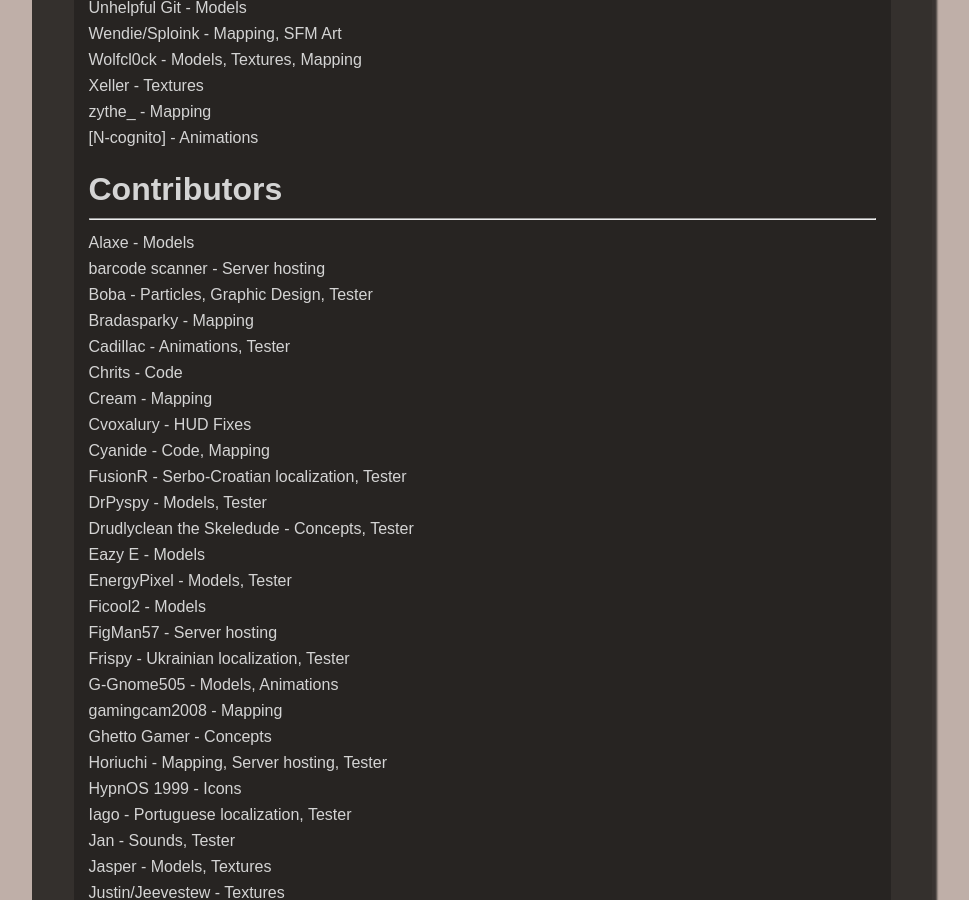
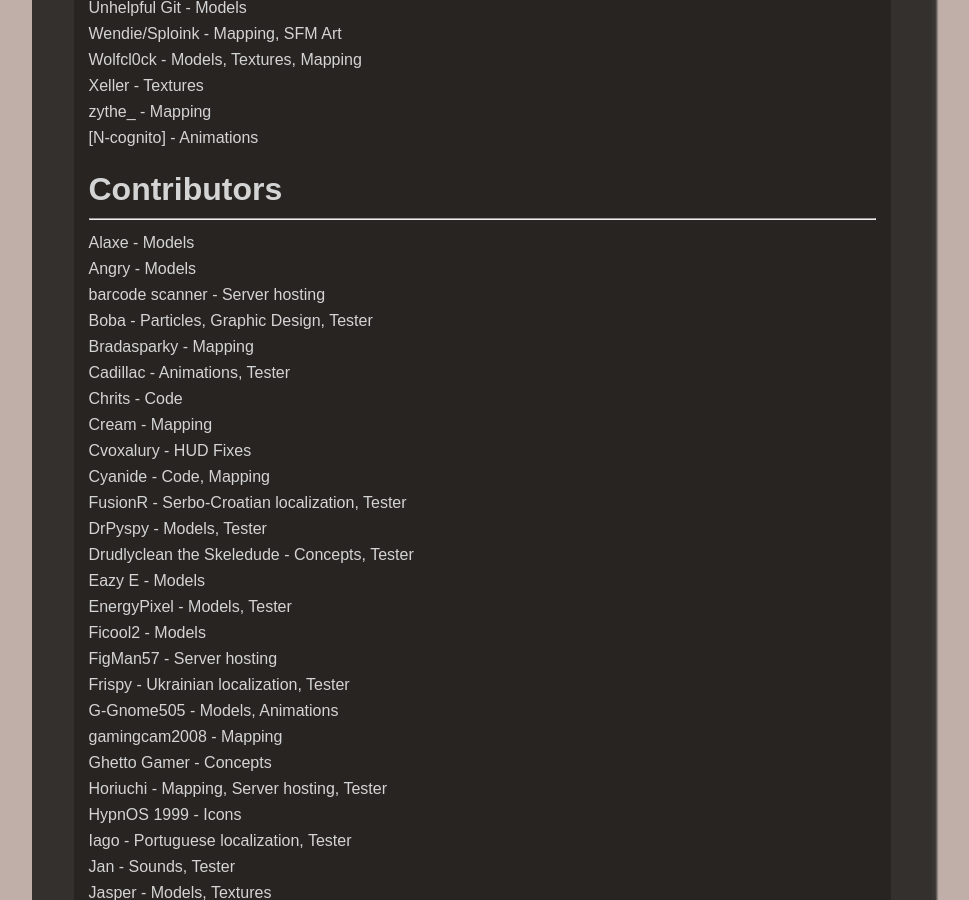
Before and after one commit to Pre-Fortress-2/PF2-Website, a Jekyll site: the page built from pages/credits.md, in a window 1280 px wide and 900 px high, scrolled down 1170 px. Shown: the whole window, without its empty margins (158-1127 px from the left). Built offline with Jekyll 4.4.1, drawn with Linux system fonts in a browser that asks for light colours.

Commit message:
Update credits.json

```diff
--- a/_data/credits.json
+++ b/_data/credits.json
@@ -207,6 +207,10 @@
    "contributors": [
       {
          "name": "Alaxe",
+         "models": true
+      },
+      {
+         "name": "Angry",
          "models": true
       },
       {
@@ -494,6 +498,9 @@
          "name": "coke"
       },
       {
+         "name": "colby"
+      },
+      {
          "name": "CoolBoy736"
       },
       {
@@ -543,9 +550,6 @@
       },
       {
          "name": "MacD11"
-      },
-      {
-         "name": "Madison"
       },
       {
          "name": "Marioiscool246"
```
